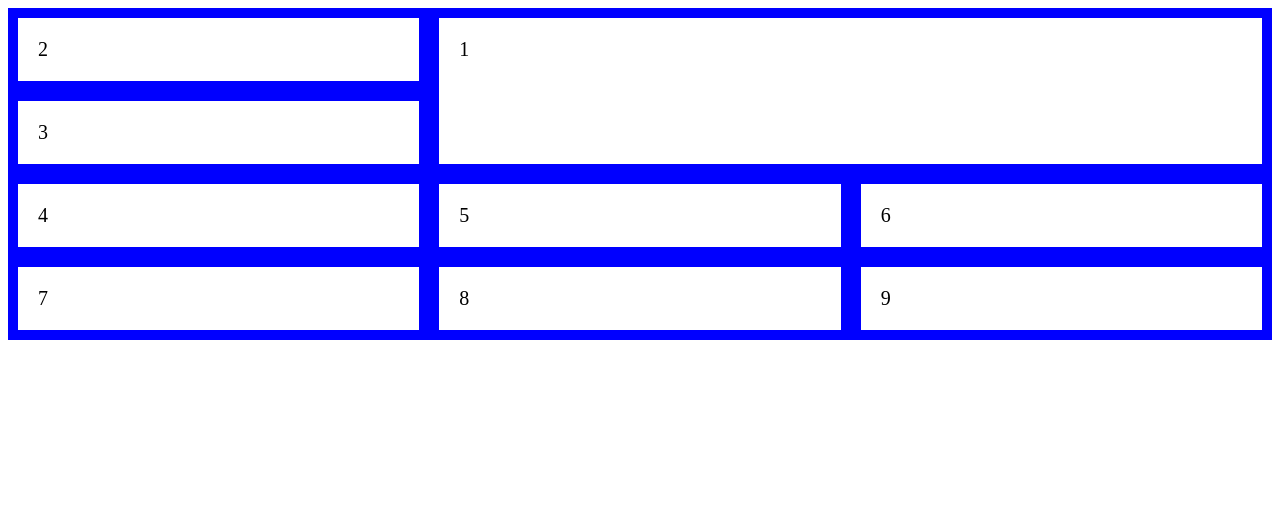
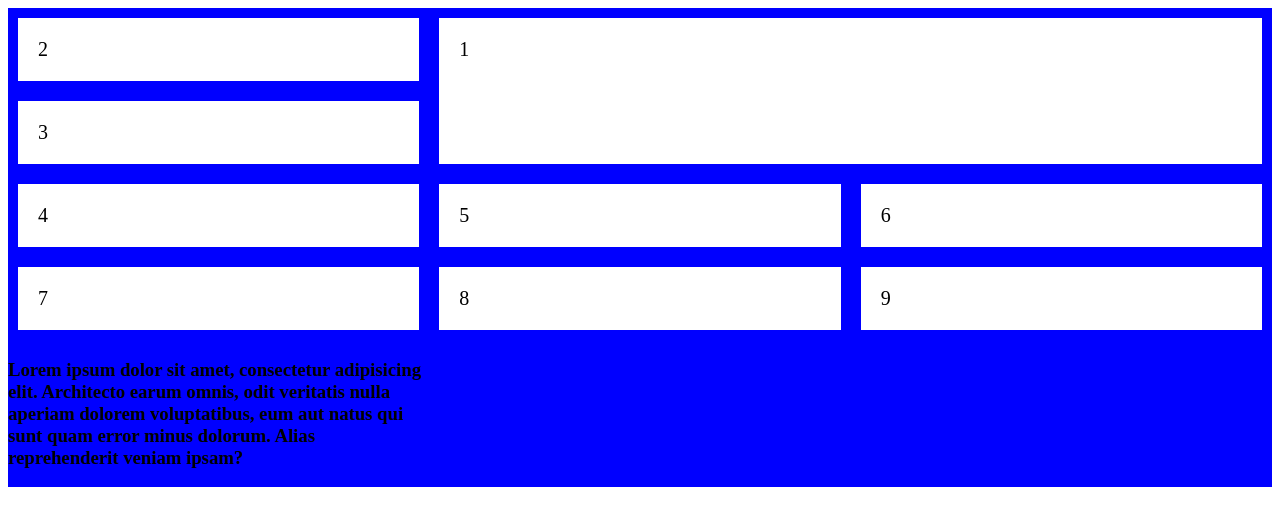
Before and after one commit to petersotoabasi/backgroungrepo, a plain HTML site: page index.html in a window 1280 px wide. Drawn offline with Linux system fonts and the light colour scheme.

Commit message:
addedParagraph

```diff
--- a/index.html
+++ b/index.html
@@ -18,7 +18,7 @@
     <div>7</div>
     <div>8</div>
     <div>9</div>
-
+<h3>Lorem ipsum dolor sit amet, consectetur adipisicing elit. Architecto earum omnis, odit veritatis nulla aperiam dolorem voluptatibus, eum aut natus qui sunt quam error minus dolorum. Alias reprehenderit veniam ipsam?</h3>
 </div>
 </body>
 </html>
```
